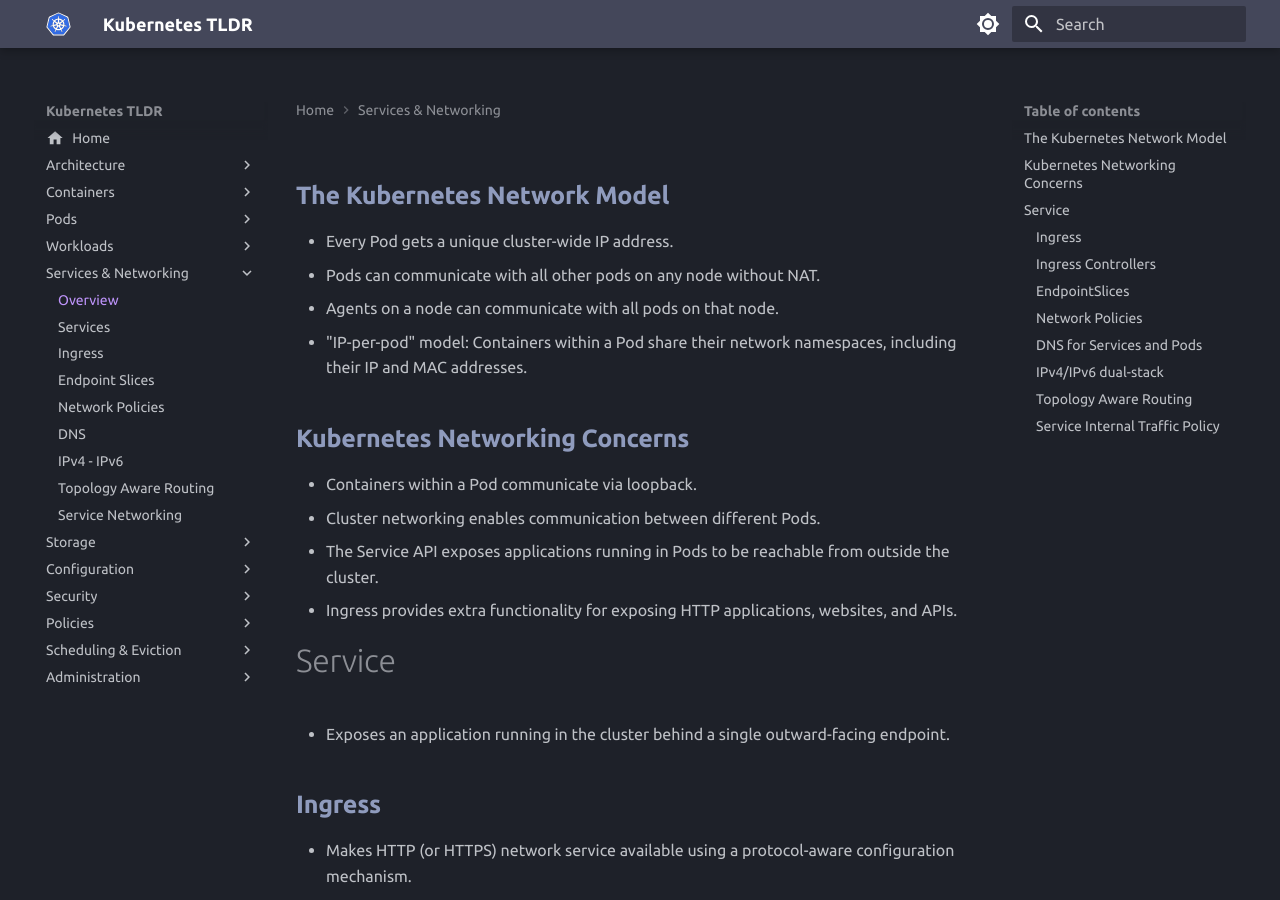
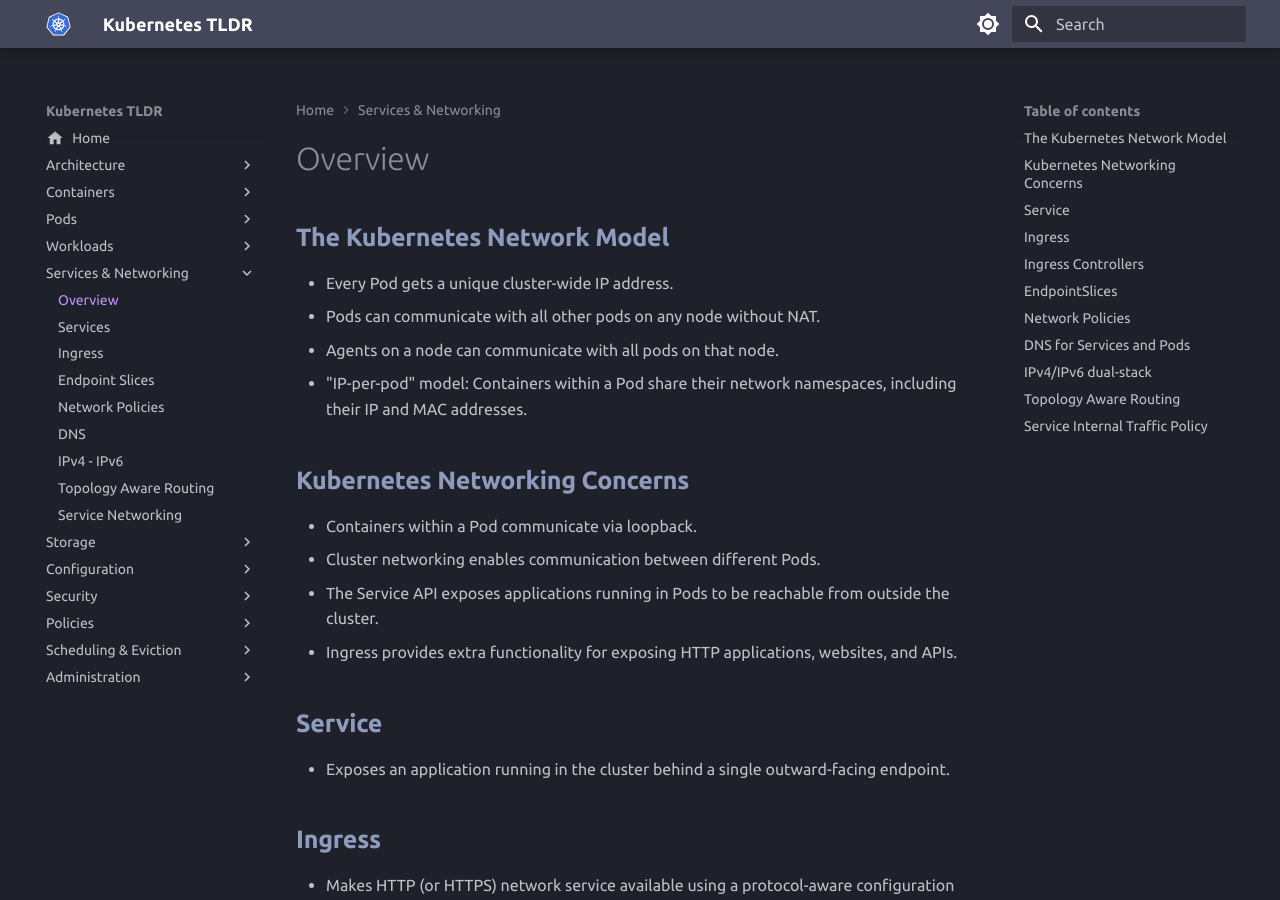
Before and after one commit to Braundo/kubernetes-guide, an MkDocs documentation site: the page built from docs/services-and-networking/network-overview.md, in a window 1280 px wide and 900 px high. Built offline with MkDocs 1.6.1 and Material for MkDocs 9.7.7, drawn with Linux system fonts in a browser that asks for light colours.

Commit message:
fixed broken file references

```diff
--- a/docs/services-and-networking/network-overview.md
+++ b/docs/services-and-networking/network-overview.md
@@ -12,7 +12,7 @@
 - Ingress provides extra functionality for exposing HTTP applications, websites, and APIs.
 
 
-# Service
+## Service
 - Exposes an application running in the cluster behind a single outward-facing endpoint.
 
 
```
